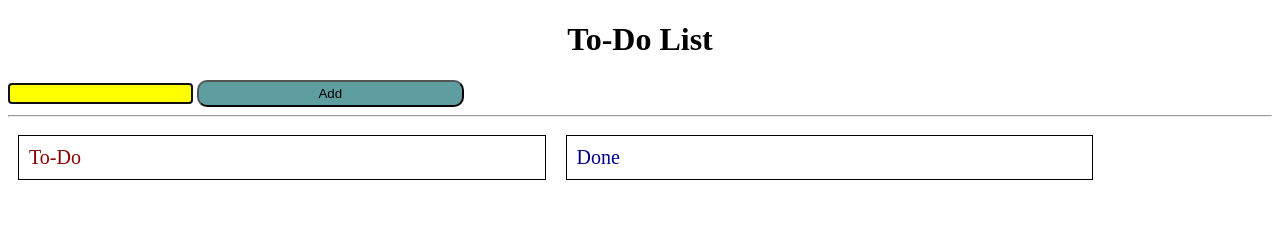
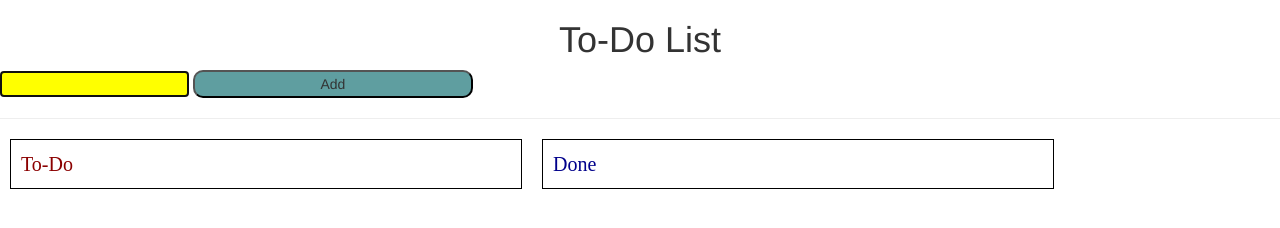
Before and after one commit to dannyhickey/JavaScriptToDoList, a plain HTML site: page index.html in a window 1280 px wide. Drawn offline with nearby package versions, Linux system fonts and the light colour scheme.

Commit message:
Adding bootstrap

```diff
--- a/index.html
+++ b/index.html
@@ -5,6 +5,17 @@
     <title>To Do List</title>
     <link rel="stylesheet" type="text/css" href="style.css"></linkrel>
     <script src="https://ajax.googleapis.com/ajax/libs/jquery/1.12.0/jquery.min.js"></script>
+	<link rel="stylesheet" href="https://maxcdn.bootstrapcdn.com/bootstrap/3.3.6/css/bootstrap.min.css" integrity="sha384-1q8mTJOASx8j1Au+a5WDVnPi2lkFfwwEAa8hDDdjZlpLegxhjVME1fgjWPGmkzs7" crossorigin="anonymous">
+
+	<!-- Optional theme -->
+	<link rel="stylesheet" href="https://maxcdn.bootstrapcdn.com/bootstrap/3.3.6/css/bootstrap-theme.min.css" integrity="sha384-fLW2N01lMqjakBkx3l/M9EahuwpSfeNvV63J5ezn3uZzapT0u7EYsXMjQV+0En5r" crossorigin="anonymous">
+
+	<!--jQuery CSS-->
+	<link rel="stylesheet" href="//code.jquery.com/ui/1.10.4/themes/smoothness/jquery-ui.css">
+
+	<!--FontAwesome-->
+	<link rel="stylesheet" href="https://maxcdn.bootstrapcdn.com/font-awesome/4.5.0/css/font-awesome.min.css">
+
 </head>
 
 <body>
```
